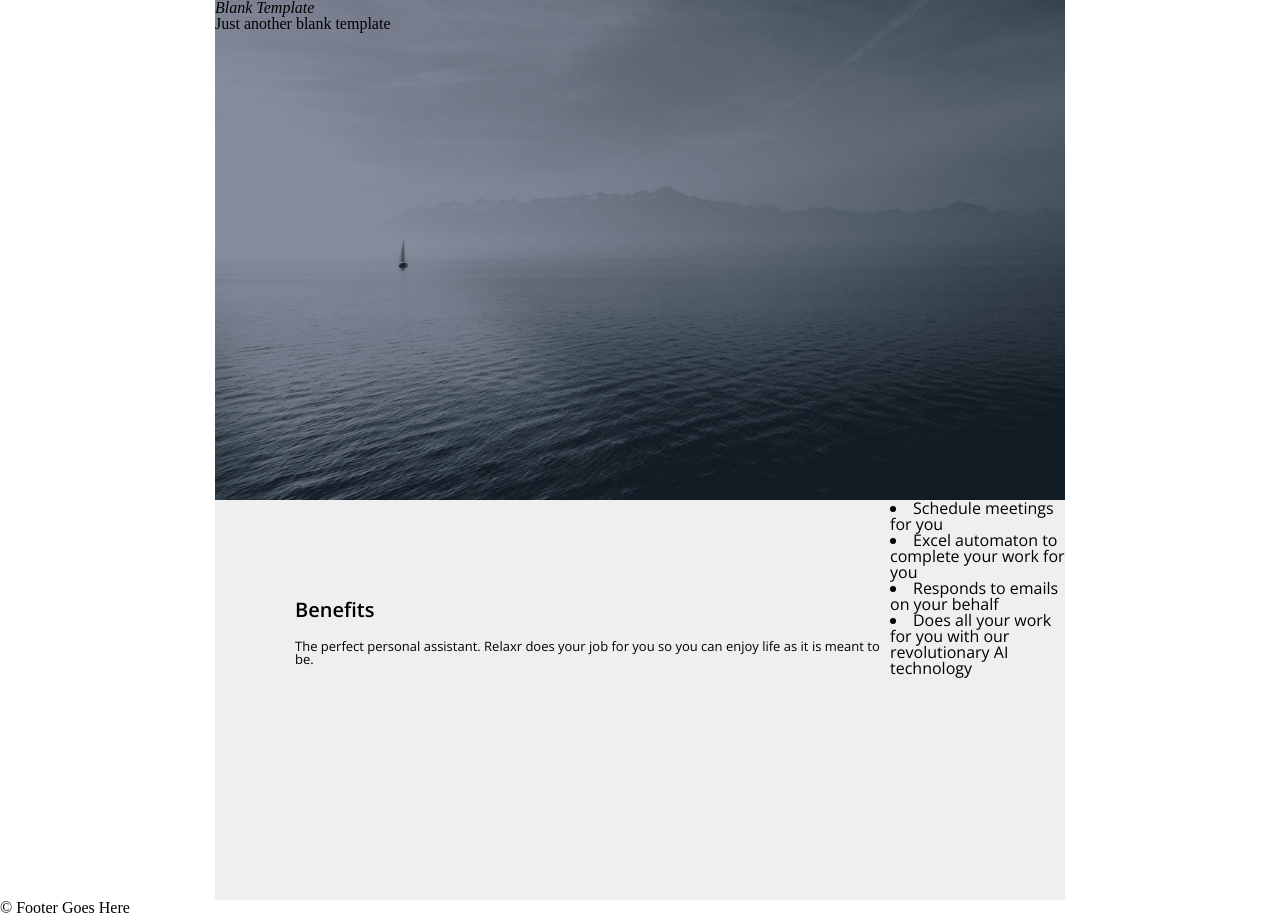
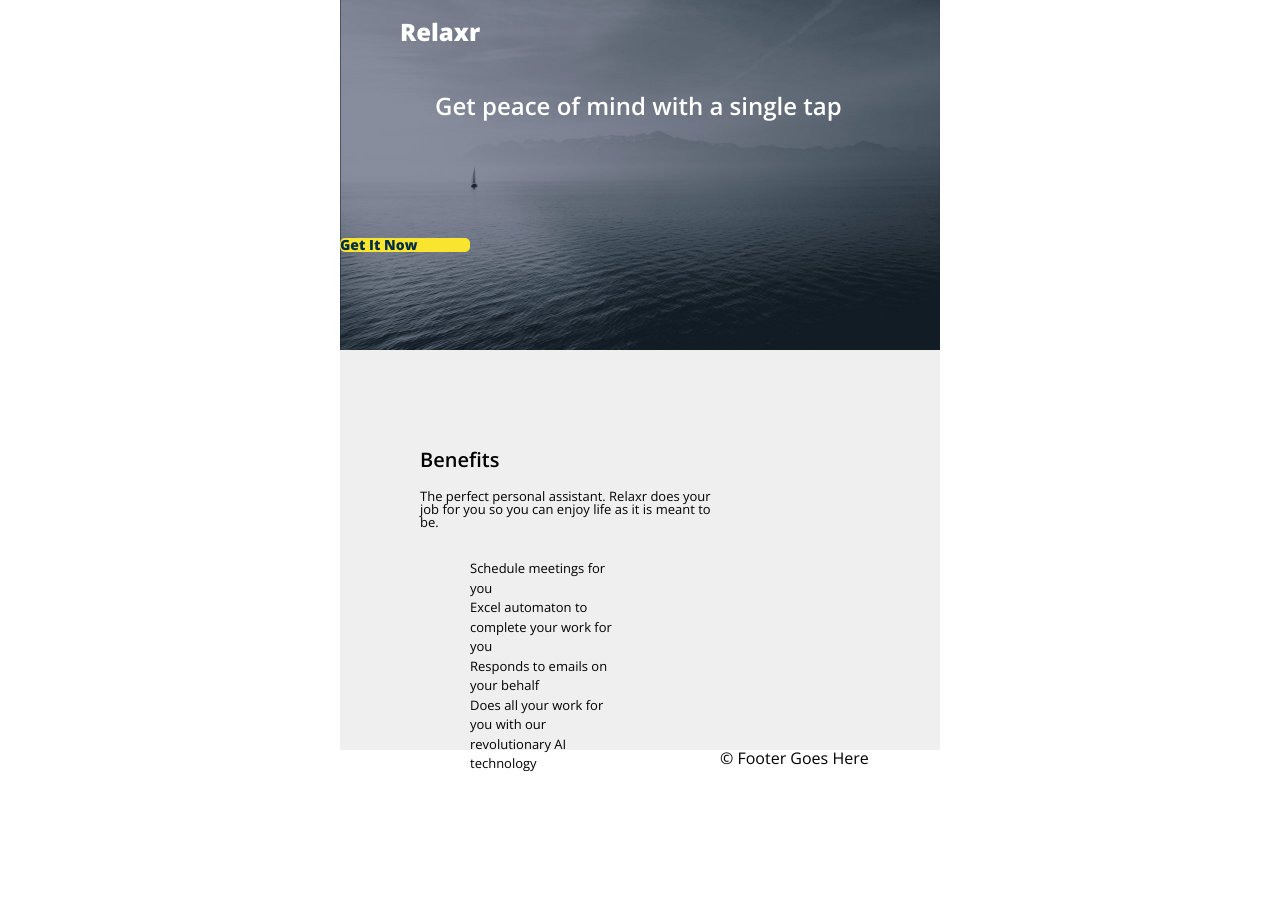
Before and after one commit to georginaw/assignment2, a plain HTML site: page index.html in a window 1280 px wide. After the commit the page ends 800 px from the top, so only its background shows below. Drawn offline with nearby package versions, Linux system fonts and the light colour scheme.

Commit message:
working out % versus px when using containers and needing to make the page bigger or smaller. The scale of the photo to font-size looked wrong compared with the image of how it should look.

```diff
--- a/css/stylesheet.css
+++ b/css/stylesheet.css
@@ -1,11 +1,9 @@
 * {
 	box-sizing: border-box;
-	font-family: 'Open Sans', sans-serif;
 }
 
-h1	{
-font-style: italic;
-font-weight: 300;
+body {
+	font-family: 'Open Sans', sans-serif;
 }
 
 .container	{
@@ -15,7 +13,7 @@ font-weight: 300;
 }
 
 .box	{
-	width: 850px;
+	width: 600px;
 	position: relative;
 	margin-left: auto;
 	margin-right: auto;
@@ -24,7 +22,38 @@ font-weight: 300;
 .headerimage	{
 	background: url(header_bg.jpg) no-repeat center top;
 	background-size: cover;
-	height: 500px;
+	height: 350px;
+}
+
+header h1 {
+	float: left;
+	margin-left: 60px;
+	margin-top: 20px;
+	font-weight: 800;
+	font-size: 24px;
+	color: white;
+}
+
+header h2 {
+	float: left;
+	margin-top: 50px;
+	margin-left: 95px;
+	margin-right: 50px;
+	width: 500px;
+	font-weight: 600;
+	font-size: 24px;
+	color: white;
+}
+
+.headerbutton p {
+	width: 130px;
+	background-color: #f9e42e;
+	font-weight: 800;
+	font-size: 14px;
+	border-radius: 5px;
+	float: left;
+	margin-top: 120px;
+	color: #033048;
 }
 
 main {
@@ -34,9 +63,10 @@ main {
 
 .maincontent	{
 	float: left;
+	position: relative;
 	margin-left: 80px;
 	margin-top: 100px;
-	width: 70%;
+	width: 50%;
 }
 .maincontent h3	{
 	font-size: 20px;
@@ -49,8 +79,13 @@ main {
 	font-weight: 300;
 }
 
-.bullets ul 	{
-	float: left;
+.bullets {
+	width: 50%;
+	margin-top: 30px;
+	position: relative;
+	margin-left: 50px;
+	margin-right: auto;
+	line-height: 1.5;
 	font-size: 13px;
 	font-weight: 300;
 }
--- a/index.html
+++ b/index.html
@@ -5,7 +5,7 @@
     	<meta name="description" content="Your description goes here">
     	<meta name="keywords" content="one, two, three">
 
-		<title>Blank Template</title>
+		<title>Relaxr</title>
 
 		<!-- external CSS link -->
 		<link rel="stylesheet" href="css/reset.css">
@@ -17,22 +17,25 @@
 			<div class="box">
 				<div class="headerimage">
 					<header>
-						<h1>Blank Template</h1>
-						<h2>Just another blank template</h2>
+						<h1>Relaxr</h1>
+						<h2>Get peace of mind with a single tap</h2>
+						<div class="headerbutton">
+							<p>Get It Now</p>
+						</div>
 					</header>
 				</div>
 				<main>
 					<div class="maincontent">
 						<h3>Benefits</h3>
 						<p>The perfect personal assistant. Relaxr does your job for you so you can enjoy life as it is meant to be.</p>
-					</div>
-					<div class="bullets"
+						<div class="bullets">
 							<ul>
 								<li>Schedule meetings for you</li>
 								<li>Excel automaton to complete your work for you</li>
 								<li>Responds to emails on your behalf</li>
 								<li>Does all your work for you with our revolutionary AI technology</li>
 							</ul>
+						</div>
 					</div>
 				</main>
 			</div>
```
Lines whose indentation alone changed are shown as unchanged.
